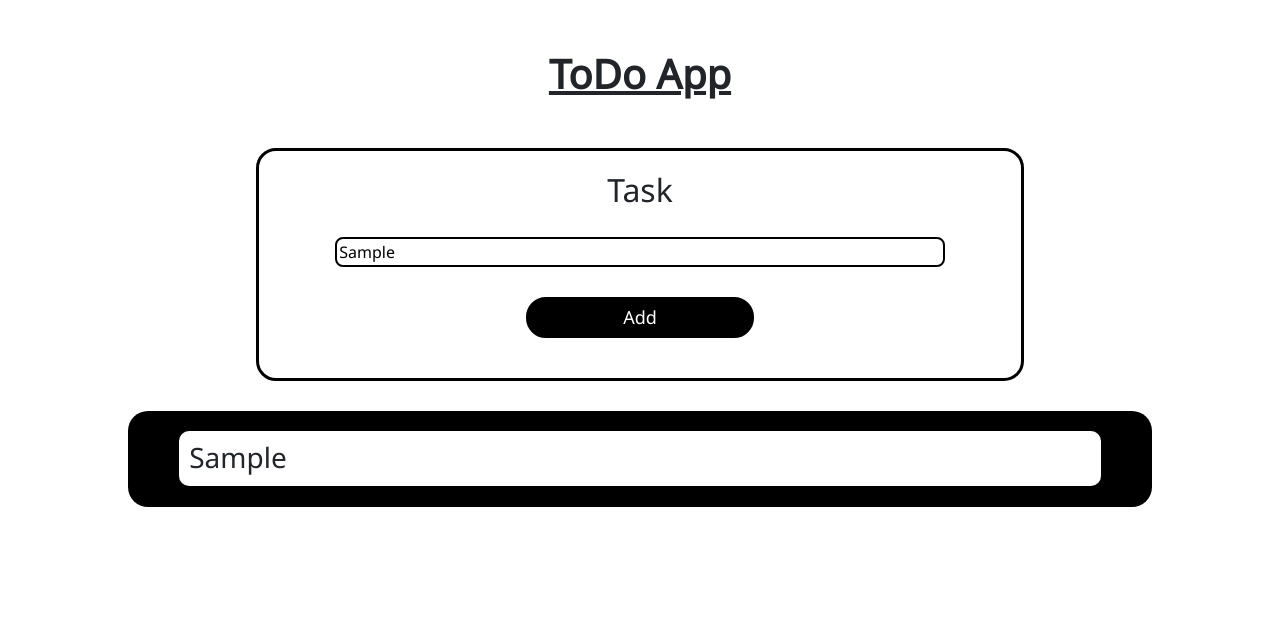
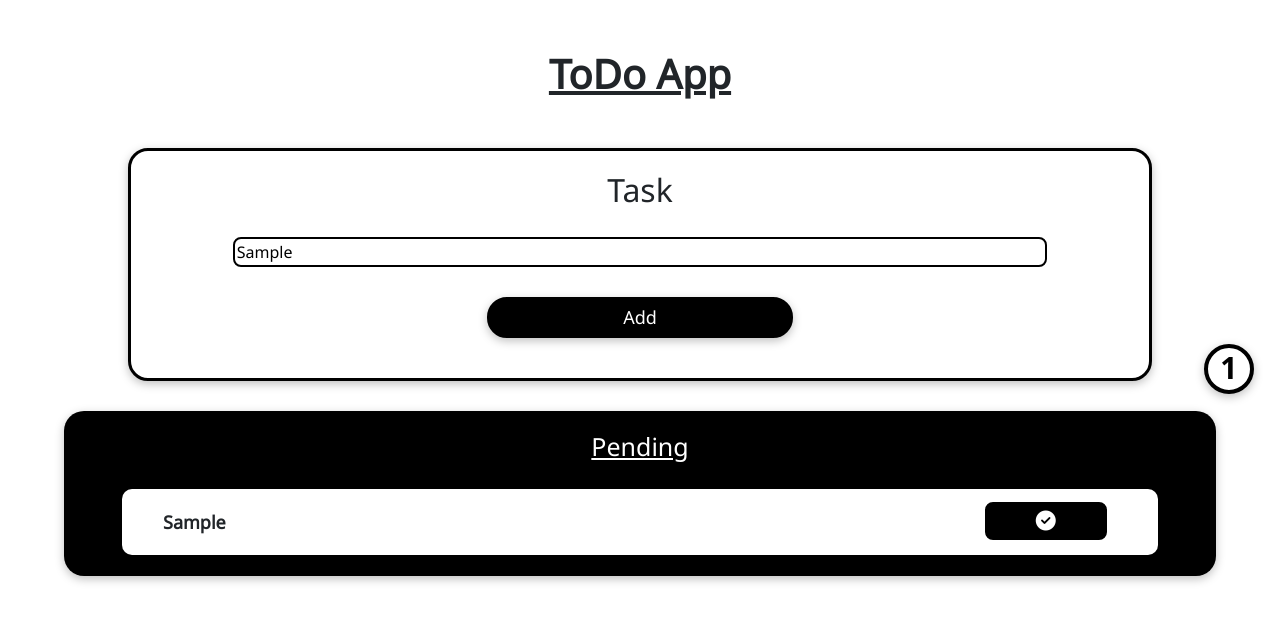
Before and after one commit to JoacoBriz/todo-app, a plain HTML site: page index.html in a window 1280 px wide. Both pictures are taken after typing "Sample" into the empty fields and a click on the button "Add". Drawn offline with nearby package versions, Linux system fonts and the light colour scheme.

Commit message:
addTask and Button Remove;

```diff
--- a/index.html
+++ b/index.html
@@ -32,12 +32,35 @@
           </form>
         </section>
         <ol id="tasks" class="tasks">
+          <h2 class="titlePending">Pending</h2>
         </ol>
+
+        <!-- <ol id="doneTasks" class="tasks">
+          <h2 class="titlePending">Done</h2>
+        </ol> -->
     </main>
+
+
+    <!--Pending Task amount-->
+    <div class="amountOfTasks" target="blank">
+        <p id="amountPending" class="amountOfTasksNumber">0</p>
+    </div>
+
+    <!-- Done Task amount
+    <div class="amountOfTasksDone" target="blank">
+      <p id="amountDone" class="amountOfTasksNumber">0</p>
+    </div> -->
+    <a style="display: none;" id="buttonDone"><i class="fas fa-check-circle"></i></a>
 
 
 
 
+
+
+
+
+
+    <script src="https://kit.fontawesome.com/9ed8b2ceb1.js" crossorigin="anonymous"></script>
     <script src="js/main.js"></script>
   </body>
 </html>
--- a/js/main.js
+++ b/js/main.js
@@ -1,23 +1,41 @@
-let buttonAddTask = document.getElementById("buttonTask");
+document.addEventListener("DOMContentLoaded", function() {
+  const buttonAddTask = document.querySelector("#buttonTask");
   buttonAddTask.addEventListener("click", takeData);
-
-var taskList = [];
-console.log(taskList);
+  let taskListPending = [];
+  let id = 0;
 
   function takeData () {
-  let titleTask = document.getElementById("titleTask").value;
+    let titleTask = document.querySelector("#titleTask").value;
 
     let templateTask = `
-  <li>
-  <h3>${titleTask}</h3>
+    <li id="taskLi" class="task">
+      <p class="title">${titleTask}</p>
     </li>
     `;
 
     if (titleTask == "") {
       alert("Complete field");
     } else {
-    let newTask = document.getElementById("tasks");
+      //New Task
+      let newTask = document.querySelector("#tasks");
       newTask.innerHTML += templateTask;
-    taskList.push(titleTask);
+
+      //Task item List
+      var taskLi = document.querySelector("#taskLi");
+      taskLi.setAttribute("id", id++);
+
+      //Button Done
+      const buttonTaskDone = document.createElement("button");
+      buttonTaskDone.classList.add('removeButton');
+      buttonTaskDone.innerHTML = '<i class="fas fa-check-circle"></i>';
+
+      //Add button in task item
+      taskLi.appendChild(buttonTaskDone);
+
+      //Pending Task amount
+      let pendingAmount = document.querySelector("#amountPending");
+      taskListPending.push(titleTask);
+      pendingAmount.innerHTML = taskListPending.length;
     }
   };
+})
--- a/styles.css
+++ b/styles.css
@@ -9,14 +9,15 @@ h1{
 /*Modal Add Task*/
 
 .modalNewTask{
+  box-shadow: 0px 3px 10px rgba(0,0,0,.25);
   font-family: 'Noto Sans', sans-serif;
   border: solid 3px black;
   background-color: white;
   margin-top: 50px;
-  width: 60%;
+  width: 80%;
   padding-bottom: 3000px;
-  margin-left: 20%;
-  margin-right: 20%;
+  margin-left: 10%;
+  margin-right: 10%;
   border-radius: 20px;
   padding: 20px 0px 20px 0px;
 }
@@ -25,7 +26,15 @@ h2{
   text-align: center;
   padding: 0px 0px 20px 0px;
 }
-
+.titlePending{
+  text-align: center;
+  color: white;
+  font-size: 25px;
+  font-family: 'Noto Sans', sans-serif;
+  font-weight: 500;
+  text-decoration: underline;
+  padding: 0px 0px 20px 0px;
+}
 input{
   border: solid 2px black;
   border-radius: 8px;
@@ -50,6 +59,7 @@ input{
 }
 
 .buttonModal{
+  box-shadow: 0px 3px 10px rgba(0,0,0,.25);
   width: 30%;
   margin-left: 35%;
   margin-right: 35%;
@@ -72,12 +82,13 @@ input{
 
 /*Div Tasks*/
 .tasks{
+  box-shadow: 0px 3px 10px rgba(0,0,0,.25);
   font-size: 10px;
   margin-top: 30px;
   background-color: black;
-  width: 80%;
-  margin-left: 10%;
-  margin-right: 10%;
+  width: 90%;
+  margin-left: 5%;
+  margin-right: 5%;
   border-radius: 20px;
   padding: 20px 0px 1px 0px;
 }
@@ -91,5 +102,94 @@ input{
   margin-left: 5%;
   margin-right: 5%;
   margin-bottom: 20px;
-  padding: 10px 0px 3px 10px;
+  padding: 10px 0px 3px 0px;
+  display: flex;
+  flex-direction: row;
 }
+
+.title{
+  margin-top: 10px;
+  font-size: 18px;
+  font-weight: 600;
+  width: 80%;
+  padding-left: 4%;
+}
+
+.removeButton{
+  height: 38px;
+  border: 3px solid black;
+  color: white;
+  background-color: black;
+  border-radius: 8px;
+  margin-top: 3px;
+  font-size: 10px;
+  font-weight: 600;
+  margin-left: 5%;
+  margin-right: 5%;
+  margin-bottom: 1%;
+  width: 12%;
+  padding: 0%;
+}
+
+.removeButton:hover{
+  border: 3px solid black;
+  color: black;
+  background-color: white;
+}
+
+.removeButton i{
+  font-size: 20px;
+}
+
+.amountOfTasks {
+  box-shadow: 0px 3px 10px rgba(0,0,0,.25);
+  text-decoration: none;
+  display: flex;
+  outline: none;
+  justify-content: center;
+  align-items: center;
+  padding-right: 4px;
+  background: white;
+  border: black 4px solid;
+  font-size: 27px;
+  height: 50px;
+  width: 50px;
+  position: absolute;
+  bottom: 20px;
+  right: 2%;
+  top: 43%;
+  bottom: 20px;
+  border-radius: 50%;
+  color: black;
+}
+
+/* .amountOfTasksDone {
+  box-shadow: 0px 3px 10px rgba(0,0,0,.25);
+  text-decoration: none;
+  display: flex;
+  outline: none;
+  justify-content: center;
+  align-items: center;
+  padding-right: 4px;
+  background: white;
+  border: black 4px solid;
+  font-size: 27px;
+  height: 50px;
+  width: 50px;
+  position: absolute;
+  top: 480px;
+  bottom: 20px;
+  left: 350px;
+  right: 25px;
+  border-radius: 50%;
+  color: black;
+} */
+
+.amountOfTasksNumber{
+  font-weight: 600;
+  font-size: 30px;
+  padding-top: 12px;
+  padding-left: 3px;
+  outline: none;
+  text-decoration: none;
+}
```
Lines whose indentation alone changed are shown as unchanged.
